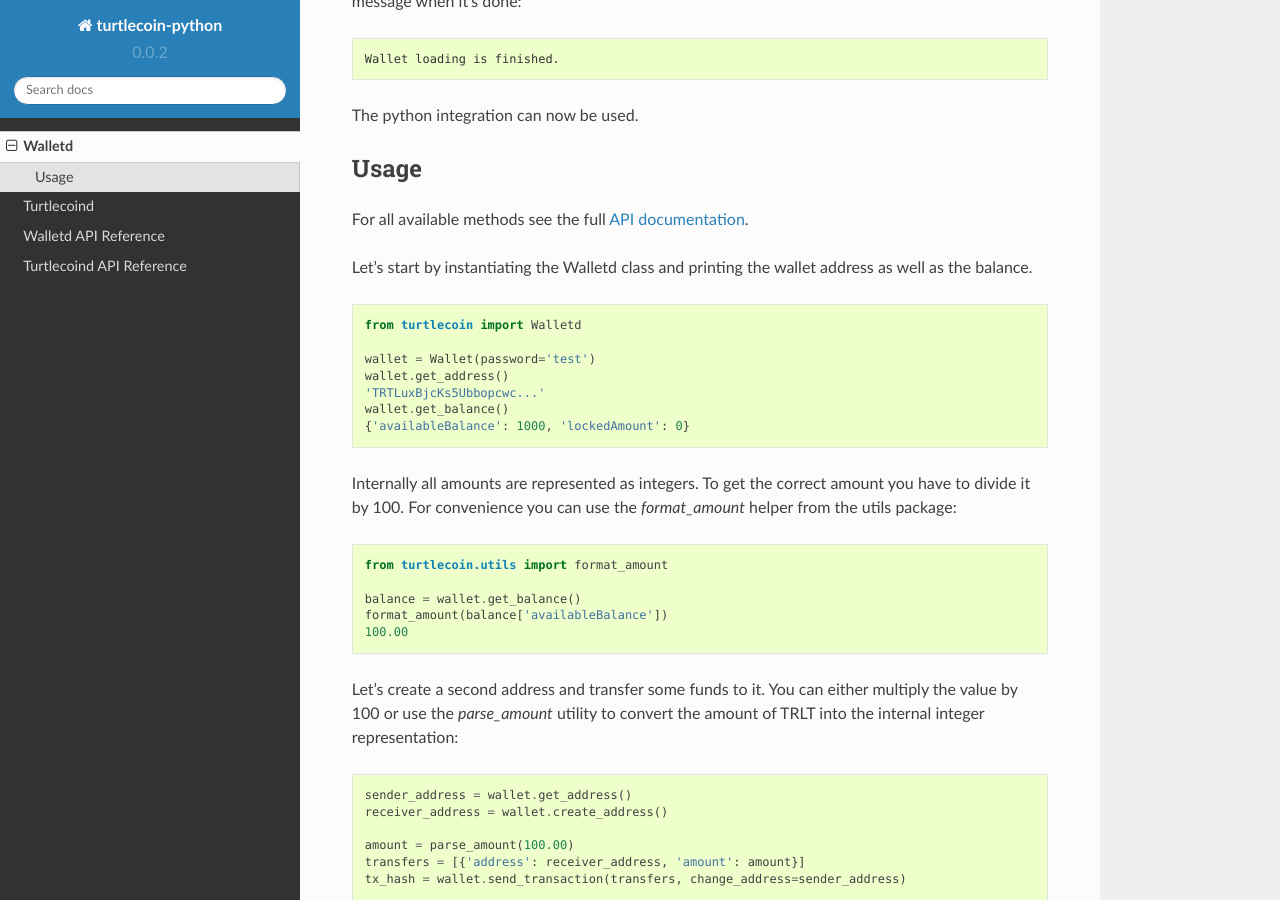
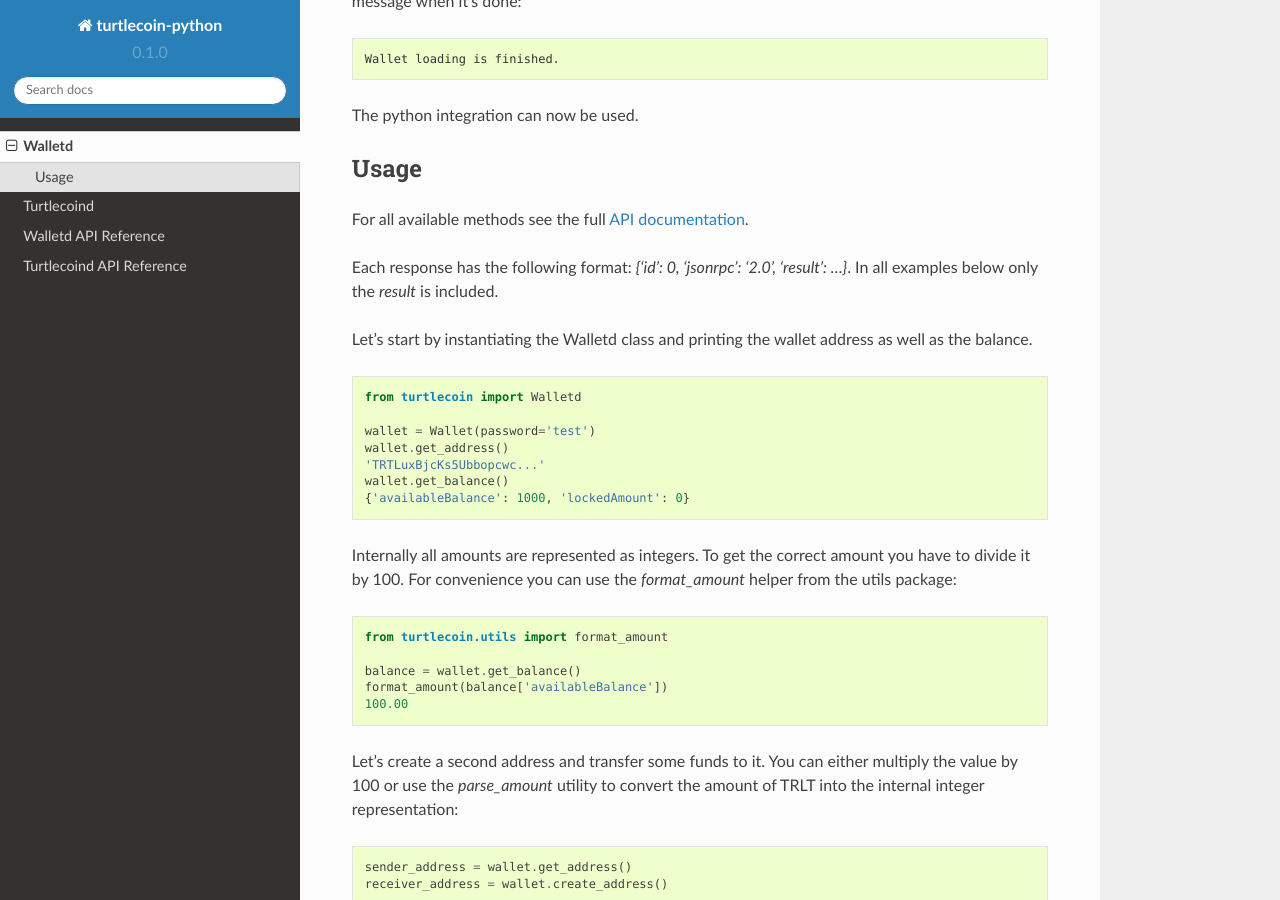
Before and after one commit to arthurk/turtlecoin-python, a Sphinx documentation site: the page built from docs/walletd.rst, in a window 1280 px wide and 900 px high, scrolled down 381 px. Built offline with Sphinx 7.4.7 and the Read the Docs theme 2.0.0, drawn with Linux system fonts in a browser that asks for light colours.

Commit message:
return raw json-rpc response instead of just the result

```diff
--- a/README.rst
+++ b/README.rst
@@ -15,7 +15,7 @@
 
 A Python wrapper for the TurtleCoin JSON-RPC API.
 
-It integrates with `Walletd` and `TurtleCoind` and works with TurtleCoin 0.4.2.
+It integrates with `Walletd` and `TurtleCoind` and works with TurtleCoin 0.5.0.
 
 Example
 -------
--- a/docs/quickstart.rst
+++ b/docs/quickstart.rst
@@ -3,6 +3,9 @@
 
 Begin by connecting to the walletd rpc interface and showing
 the available public addresses:
+
+Each response has the following format: `{'id': 0, 'jsonrpc': '2.0', 'result': ...}`.
+In all examples below only the `result` is included.
 
 .. code-block:: python
 
--- a/docs/walletd.rst
+++ b/docs/walletd.rst
@@ -25,6 +25,9 @@
 -----
 
 For all available methods see the full :ref:`API documentation <walletd_api>`.
+
+Each response has the following format: `{'id': 0, 'jsonrpc': '2.0', 'result': ...}`.
+In all examples below only the `result` is included.
 
 Let's start by instantiating the Walletd class and printing the wallet
 address as well as the balance.
--- a/turtlecoin/__version__.py
+++ b/turtlecoin/__version__.py
@@ -1,3 +1,3 @@
-VERSION = (0, 0, 2)
+VERSION = (0, 1, 0)
 
 __version__ = '.'.join(map(str, VERSION))
```
Also changed, not shown: other parts of README.rst (+1 -1 lines), 1 other file.
